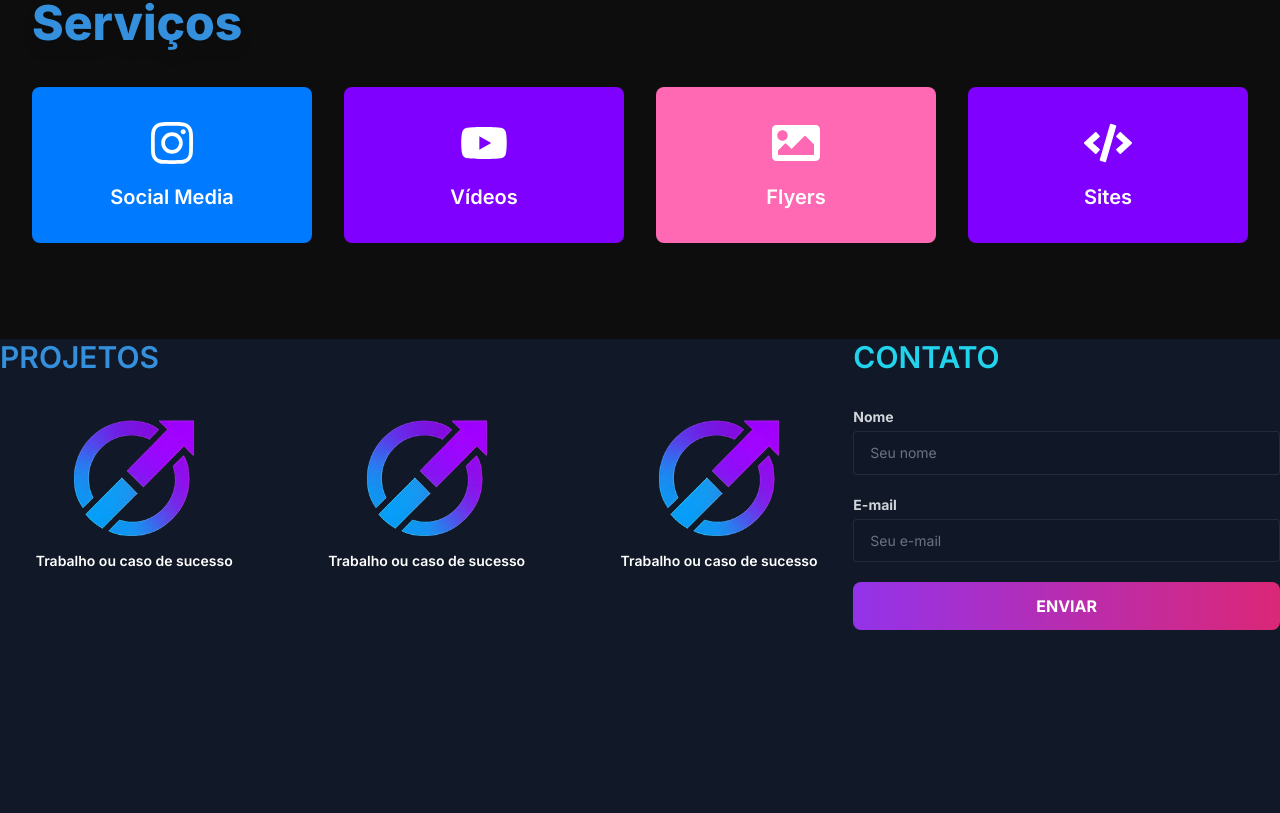
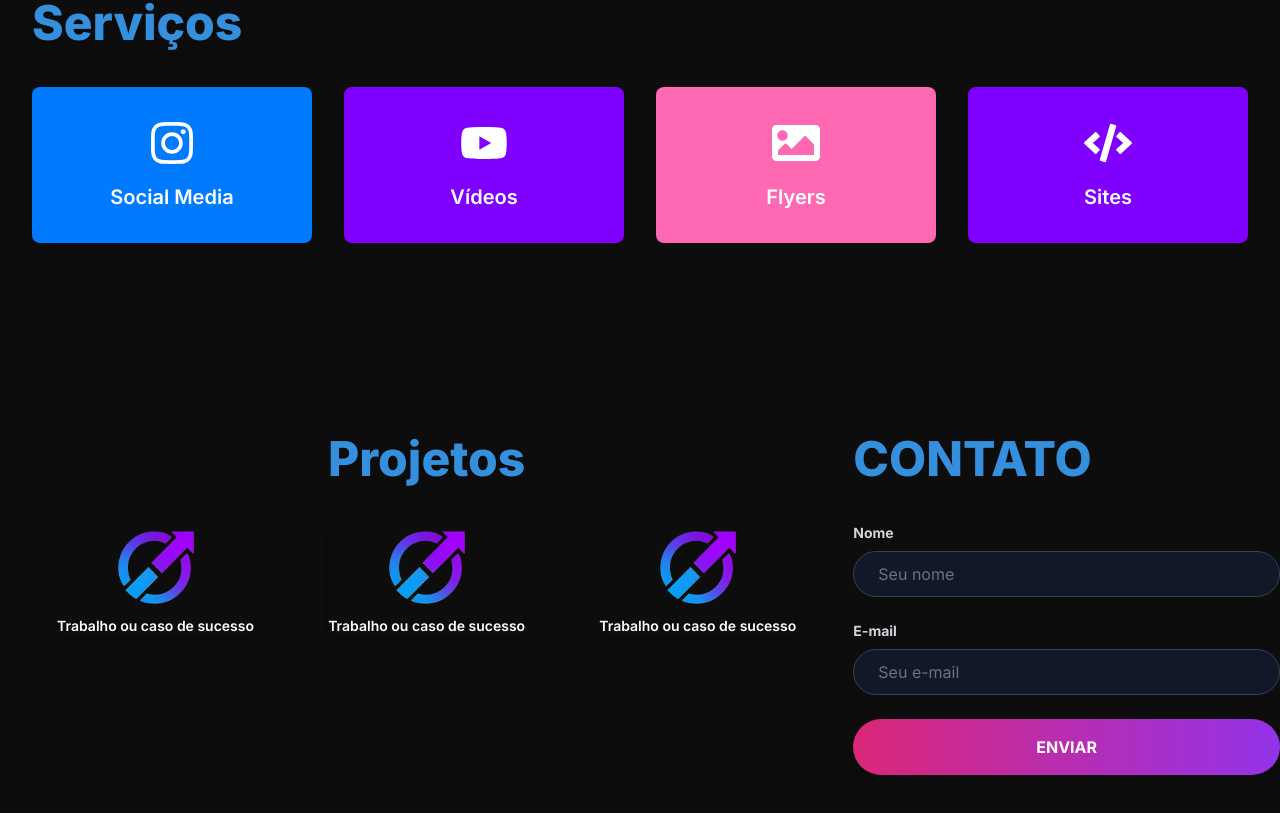
Before and after one commit to Marcos-Gabriell/imapcto-site, a Next.js app: page / in a window 1280 px wide. Shown: the part 1781-2594 px from the top of the page. Before the commit the page ends 2411 px from the top, so only its background shows below. Built offline with nearby package versions, Linux system fonts and the light colour scheme.

Commit message:
avançando 2

```diff
--- a/src/app/components/Contato.tsx
+++ b/src/app/components/Contato.tsx
@@ -3,43 +3,41 @@ import React from 'react';
 
 const Contato = () => {
   return (
-    <div className="text-white">
-      {/* Ajuste text-primary para a cor ciano do título no layout */}
-      <h2 className="text-2xl md:text-3xl font-semibold mb-8 text-cyan-400 text-center md:text-left">CONTATO</h2>
+    <div className="bg-preto-profundo text-white py-16 md:py-24 flex justify-center">
+      <div className="w-full max-w-md">
+        <h2 className="text-4xl md:text-5xl font-extrabold mb-10">
+          <span className="text-azul-principal">CONTATO</span>
+        </h2>
         <div className="h-fit">
-        {/* Formulário com espaçamento entre os elementos */}
-        <form className="h-fit space-y-5"> {/* Aumentei um pouco o espaço */}
-          <div> {/* Agrupa Label + Input */}
-            <label htmlFor="nome" className="block text-gray-300 text-sm font-bold mb-1">Nome</label>
+          <form className="h-fit space-y-6"> {/* Aumentei o espaço entre os campos */}
+            <div>
+              <label htmlFor="nome" className="block text-gray-300 text-sm font-bold mb-2">Nome</label>
               <input
                 type="text"
                 id="nome"
-              // Estilos para o input (fundo escuro, texto claro, borda sutil)
-              className="appearance-none border border-gray-700/50 rounded w-full py-3 px-4 text-white bg-gray-900/80 leading-tight focus:outline-none focus:ring-2 focus:ring-pink-500 focus:border-transparent placeholder-gray-500 text-sm" // Aumentei py, ajustei cores/borda
+                className="appearance-none border border-gray-700 rounded-full w-full py-3 px-6 text-white bg-gray-900 leading-tight focus:outline-none focus:ring-2 focus:ring-azul-principal focus:border-transparent placeholder-gray-500 text-base" // Campos arredondados
                 placeholder="Seu nome"
               />
             </div>
-          <div> {/* Agrupa Label + Input */}
-            <label htmlFor="email" className="block text-gray-300 text-sm font-bold mb-1">E-mail</label>
+            <div>
+              <label htmlFor="email" className="block text-gray-300 text-sm font-bold mb-2">E-mail</label>
               <input
                 type="email"
                 id="email"
-              // Estilos para o input (fundo escuro, texto claro, borda sutil)
-              className="appearance-none border border-gray-700/50 rounded w-full py-3 px-4 text-white bg-gray-900/80 leading-tight focus:outline-none focus:ring-2 focus:ring-pink-500 focus:border-transparent placeholder-gray-500 text-sm" // Aumentei py, ajustei cores/borda
+                className="appearance-none border border-gray-700 rounded-full w-full py-3 px-6 text-white bg-gray-900 leading-tight focus:outline-none focus:ring-2 focus:ring-azul-principal focus:border-transparent placeholder-gray-500 text-base" // Campos arredondados
                 placeholder="Seu e-mail"
               />
             </div>
-          {/* Botão com gradiente e cantos arredondados */}
             <button
               type="submit"
-            // Gradiente do roxo para o rosa, cantos arredondados (use rounded-lg ou rounded-full)
-            className="bg-gradient-to-r from-purple-600 to-pink-600 text-white font-bold py-3 px-6 rounded-lg hover:opacity-90 transition-opacity w-full mt-4" // Usei rounded-lg, ajuste mt se space-y não for suficiente
+              className="bg-gradient-to-r from-pink-600 to-purple-600 text-white font-bold py-4 px-8 rounded-full hover:scale-105 transition-all duration-300 shadow-md hover:shadow-lg w-full" // Botão arredondado e gradiente rosa-roxo
             >
               ENVIAR
             </button>
           </form>
         </div>
       </div>
+    </div>
   );
 };
 
--- a/src/app/components/Projetos.tsx
+++ b/src/app/components/Projetos.tsx
@@ -1,50 +1,44 @@
-// Exemplo: components/ProjetosAdaptado.js (ou ajuste o seu Projetos.js)
 import React from 'react';
 
-const ProjetosAdaptado = () => {
-  // REMOVIDO: <section className="bg-preto-profundo text-branco-neutro py-16 md:py-24">
-  // A div abaixo agora é o elemento raiz deste componente específico.
-  // A cor de fundo e padding virão da estrutura pai.
+const Projetos = () => {
   return (
-    <div className="text-branco-neutro"> {/* Mantém a cor do texto daqui */}
-      {/* REMOVIDO: Container interno - o container mx-auto estará na estrutura pai */}
-      {/* <div className="container mx-auto px-4 md:px-6 lg:px-8"> */}
-        <h2 className="text-2xl md:text-3xl font-semibold mb-8 text-azul-principal text-center md:text-left">PROJETOS</h2>
-        {/* Seu grid atual. Pode precisar ajustar o número de colunas (sm:grid-cols-2 etc.)
-            para ficar bom quando ocupar apenas metade da tela (md:w-1/2) */}
-        <div className="grid grid-cols-1 sm:grid-cols-2 md:grid-cols-1 lg:grid-cols-2 xl:grid-cols-3 gap-6">
+    <section className="bg-preto-profundo text-branco-neutro py-16 md:py-24 px-4 md:px-6 lg:px-8">
+      <h2 className="text-4xl md:text-5xl font-extrabold mb-10 text-azul-principal drop-shadow-lg text-center"> {/* Centralizei o título */}
+        Projetos
+      </h2>
+      <div className="mx-auto grid grid-cols-1 md:grid-cols-3 gap-6 justify-items-center max-w-7xl">
         {/* Projeto 1 */}
-          <div className="rounded-lg overflow-hidden flex flex-col items-center">
+        <div className="rounded-lg overflow-hidden shadow-md flex flex-col items-center">
           <img
-              src="/logo.png" // Sua imagem
+            src="/logo.png" // Substitua pela URL da sua imagem real
             alt="Projeto 1"
-              className="w-32 h-auto object-contain mb-2" // Talvez precise ajustar o tamanho
+            className="w-20 h-auto object-contain mb-2"
           />
           <h3 className="text-sm font-semibold text-center">Trabalho ou caso de sucesso</h3>
         </div>
+
         {/* Projeto 2 */}
-          <div className="rounded-lg overflow-hidden flex flex-col items-center">
+        <div className="rounded-lg overflow-hidden shadow-md flex flex-col items-center">
           <img
-              src="/logo.png" // Sua imagem
+            src="/logo.png" // Substitua pela URL da sua imagem real
             alt="Projeto 2"
-              className="w-32 h-auto object-contain mb-2"
+            className="w-20 h-auto object-contain mb-2"
           />
           <h3 className="text-sm font-semibold text-center">Trabalho ou caso de sucesso</h3>
         </div>
+
         {/* Projeto 3 */}
-          <div className="rounded-lg overflow-hidden flex flex-col items-center">
+        <div className="rounded-lg overflow-hidden shadow-md flex flex-col items-center">
           <img
-              src="/logo.png" // Sua imagem
+            src="/logo.png" // Substitua pela URL da sua imagem real
             alt="Projeto 3"
-              className="w-32 h-auto object-contain mb-2"
+            className="w-20 h-auto object-contain mb-2"
           />
           <h3 className="text-sm font-semibold text-center">Trabalho ou caso de sucesso</h3>
         </div>
       </div>
-      {/* </div> */} {/* Fim do container interno removido */}
-    </div> // Fim da div raiz do componente adaptado
+    </section>
   );
-  // REMOVIDO: </section>
 };
 
-export default ProjetosAdaptado;
+export default Projetos;
--- a/src/app/components/Servicos.tsx
+++ b/src/app/components/Servicos.tsx
@@ -7,7 +7,7 @@ const Servicos = () => {
       <div className="container mx-auto px-4 md:px-6 lg:px-8">
       <h2 className="text-4xl md:text-5xl font-extrabold mb-10 text-azul-principal drop-shadow-lg text-left">
           Serviços
-        </h2>{/* Centralizei o título em telas menores */}
+        </h2>
         <div className="grid grid-cols-1 md:grid-cols-2 lg:grid-cols-4 gap-6 md:gap-8"> {/* Aumentei o gap */}
           {/* Serviço 1: Social Media */}
           <div className="bg-azul-tech rounded-lg p-8 flex flex-col items-center justify-center"> {/* Aumentei o padding */}
--- a/src/app/layout.tsx
+++ b/src/app/layout.tsx
@@ -11,7 +11,7 @@ export const metadata = {
 export default function RootLayout({ children }: { children: React.ReactNode }) {
   return (
     <html lang="pt-BR">
-      <body className={inter.className + " bg-gray-900 text-white"}>
+      <body className={inter.className + " bg-preto-profundo text-white"}>
         {children}
       </body>
     </html>
--- a/src/app/styles/globals.css
+++ b/src/app/styles/globals.css
@@ -7,3 +7,7 @@
     --font-inter: Inter, sans-serif; /* Exemplo de importação de fonte */
   }
 }
+
+body {
+  background-color: #0D1117; /* Um tom de preto profundo, similar ao que temos usado */
+}
```
Lines whose indentation alone changed are shown as unchanged.
